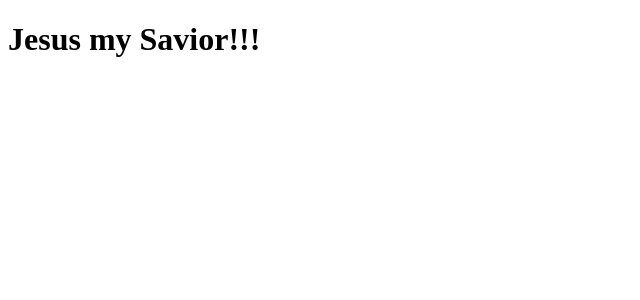
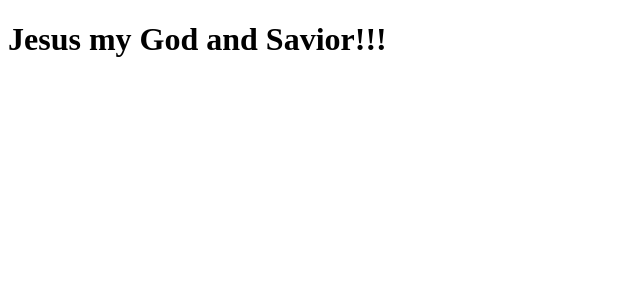
Before and after one commit to ApolloEstrella/webapp, an Angular app: page / in a window 1280 px wide. Shown: the top 300 px of the page, without its empty margins (0-640 px from the left). Built offline with nearby package versions, Linux system fonts and the light colour scheme.

Commit message:
Update app.component.html
dasfcsf

```diff
--- a/src/app/app.component.html
+++ b/src/app/app.component.html
@@ -1 +1 @@
-<h1>Jesus my Savior!!!</h1>
+<h1>Jesus my God and Savior!!!</h1>
```
